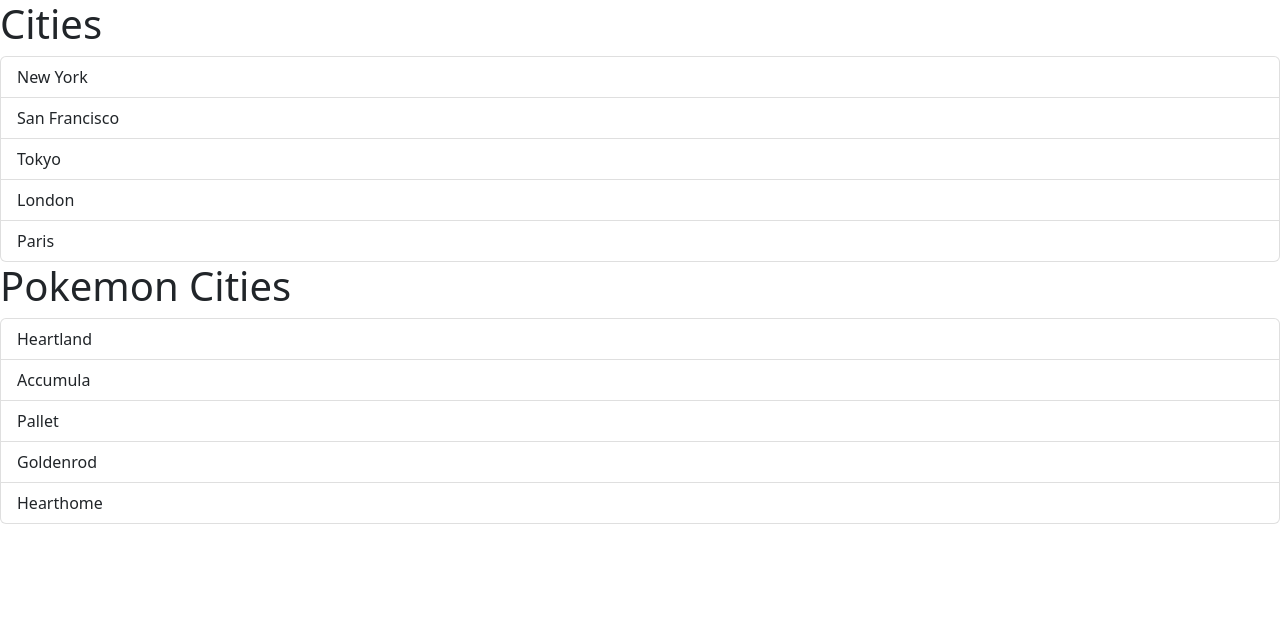
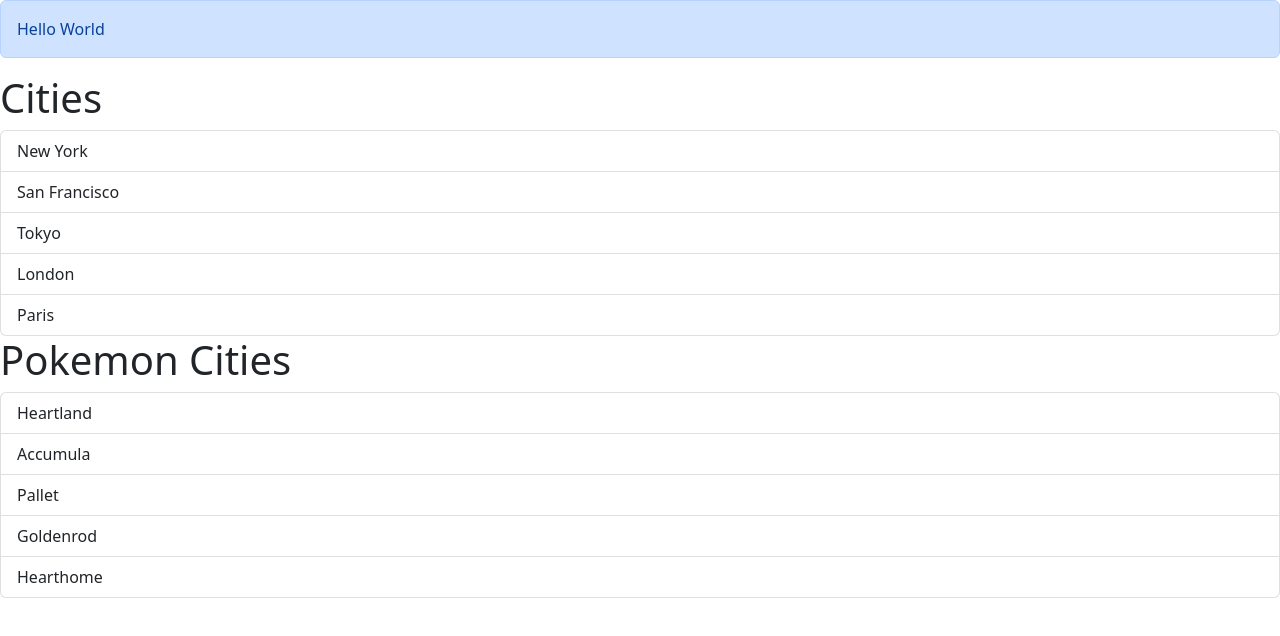
Before and after one commit to alenny21/React-App, a React (Create React App) app: page / in a window 1280 px wide. Shown: the top 636 px of the page. Built offline with nearby package versions, Linux system fonts and the light colour scheme.

Commit message:
Passing children to a component

```diff
--- /dev/null
+++ b/src/Alert.js
@@ -0,0 +1,6 @@
+// Prop has to be named children
+function Alert({ children }) {
+  return <div className="alert alert-primary">{children}</div>;
+}
+
+export default Alert;
--- a/src/App.js
+++ b/src/App.js
@@ -1,4 +1,5 @@
 import ListGroup from "./ListGroup";
+import Alert from "./Alert";
 
 function App() {
   let items = ["New York", "San Francisco", "Tokyo", "London", "Paris"];
@@ -10,6 +11,9 @@
 
   return (
     <div>
+      <Alert>
+        Hello <span>World</span>
+      </Alert>
       <ListGroup
         items={items}
         heading={"Cities"}
```
